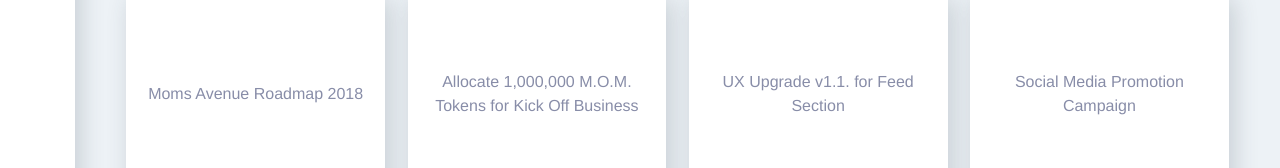
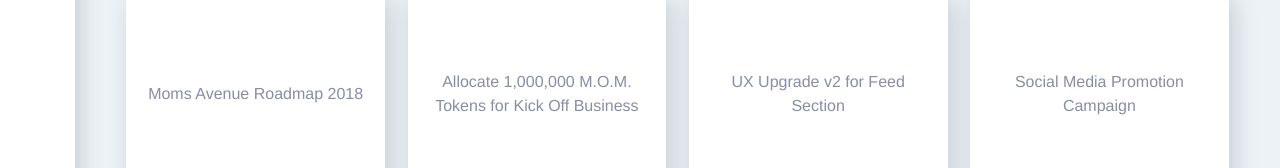
Before and after one commit to giedrius-p/ma-mvp, a Vue app: page /#/congress in a window 1280 px wide. Shown: the part 346-514 px from the top of the page. Built offline with nearby package versions, Linux system fonts and the light colour scheme.

Commit message:
idejau pavadinimus kokius maniau. ir viena posta

```diff
--- a/src/components/CongressPage.vue
+++ b/src/components/CongressPage.vue
@@ -19,7 +19,7 @@
         }, {
           title: 'Allocate 1,000,000 M.O.M. Tokens for Kick Off Business'
         }, {
-          title: 'UX Upgrade v1.1. for Feed Section'
+          title: 'UX Upgrade v2 for Feed Section'
         }, {
           title: 'Social Media Promotion Campaign'
         }, {
```
